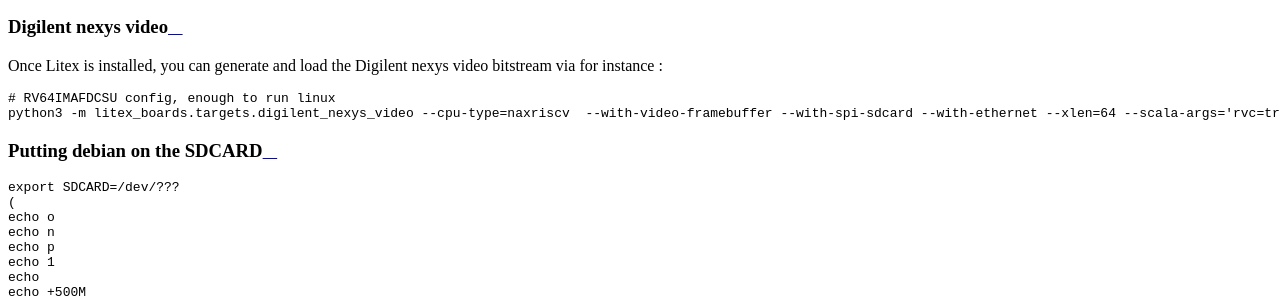
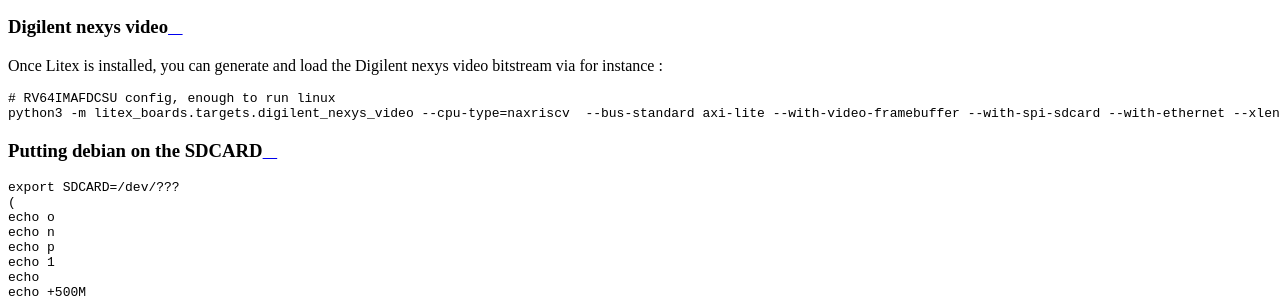
Before and after one commit to SpinalHDL/NaxRiscv-Rtd, a Sphinx documentation site: the page built from source/NaxRiscv/hardware/index.rst, in a window 1280 px wide and 900 px high, scrolled down 1293 px. Shown: the part 154-452 px from the top of the window. Built offline with Sphinx 7.4.7 and the Read the Docs theme 2.0.0, drawn with Linux system fonts in a browser that asks for light colours.

Commit message:
litex  add --bus-standard axi-lite

```diff
--- a/source/NaxRiscv/hardware/index.rst
+++ b/source/NaxRiscv/hardware/index.rst
@@ -21,7 +21,7 @@
 .. code:: bash
 
     # RV64IMAFDCSU config, enough to run linux
-    python3 -m litex_boards.targets.digilent_nexys_video --cpu-type=naxriscv  --with-video-framebuffer --with-spi-sdcard --with-ethernet --xlen=64 --scala-args='rvc=true,rvf=true,rvd=true' --build --load
+    python3 -m litex_boards.targets.digilent_nexys_video --cpu-type=naxriscv  --bus-standard axi-lite --with-video-framebuffer --with-spi-sdcard --with-ethernet --xlen=64 --scala-args='rvc=true,rvf=true,rvd=true' --build --load
 
 
 Putting debian on the SDCARD
```
